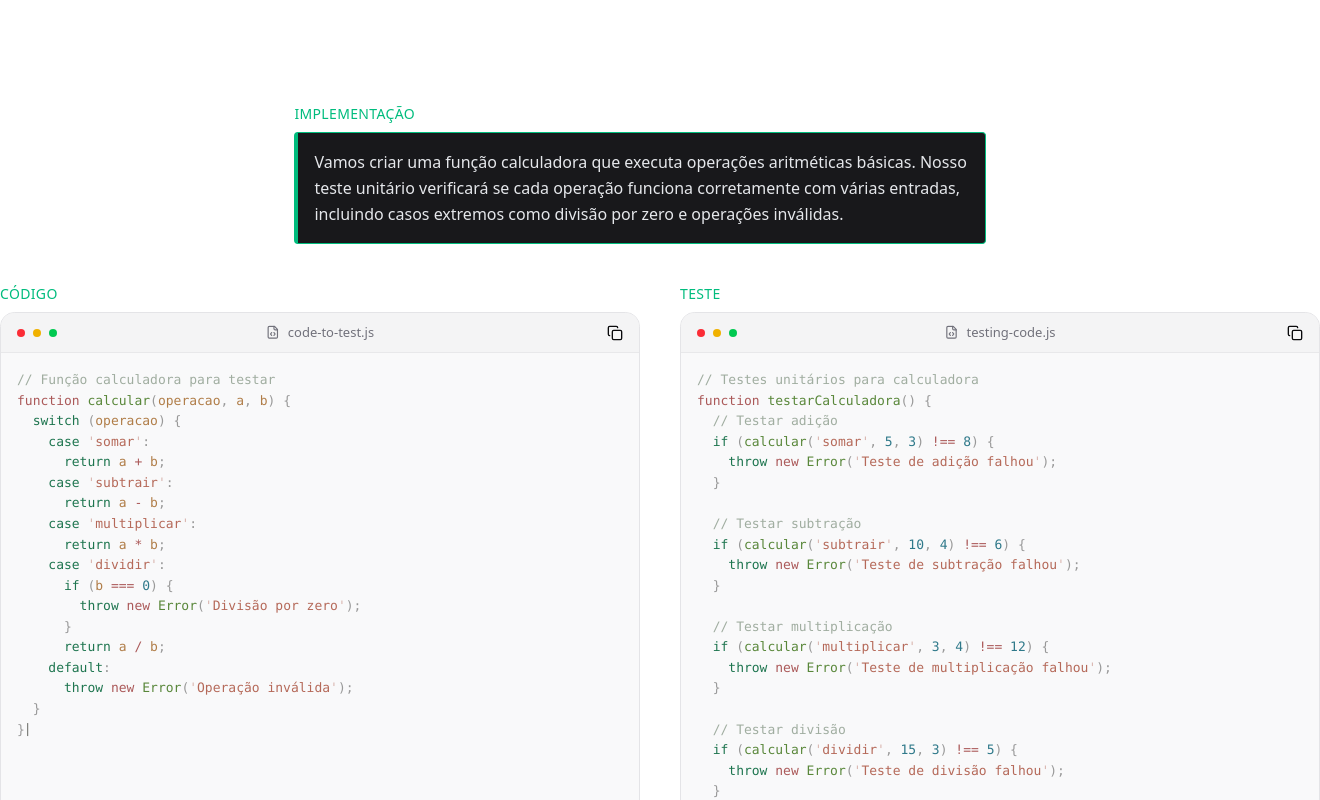
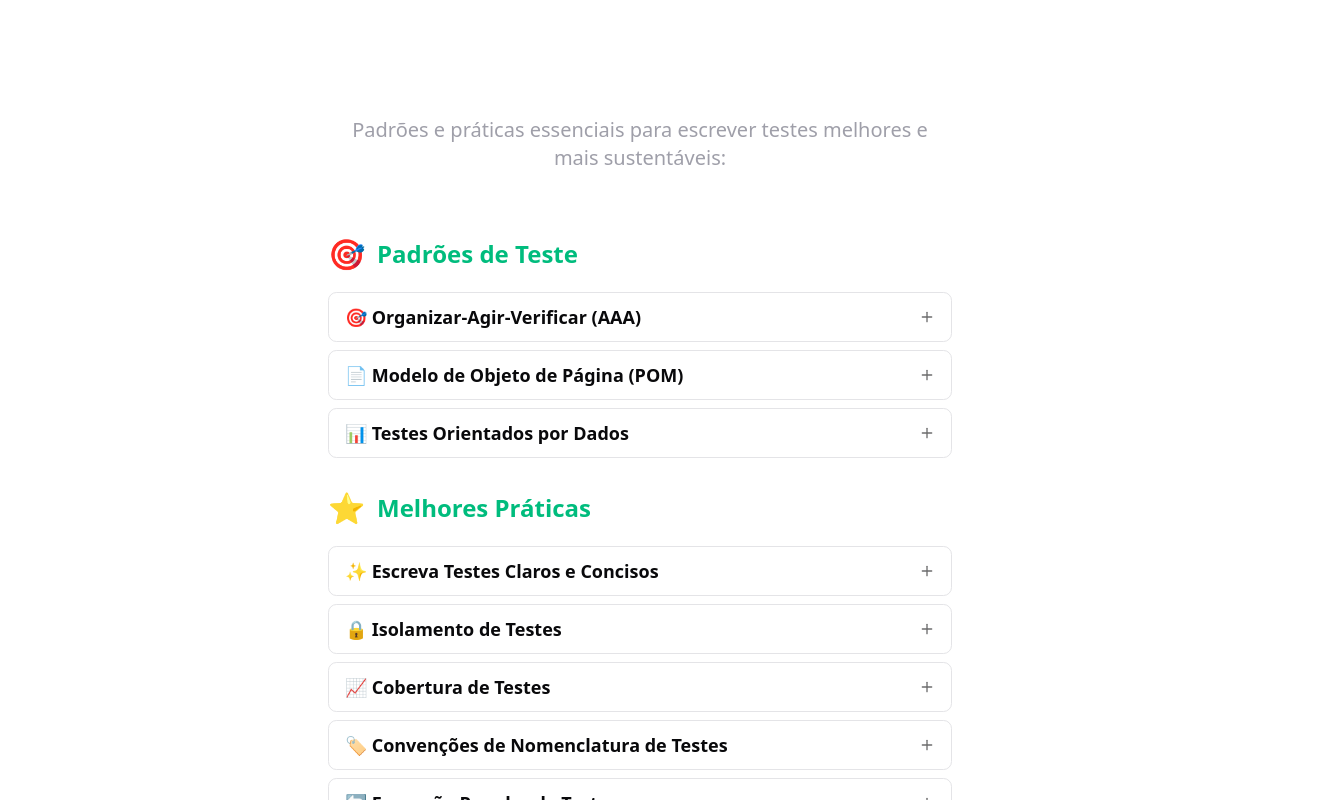
Before and after one commit to brunomestanza/presentation-shadcn-ui, a Next.js app: page / in a window 1280 px wide. Shown: the top 800 px of the page, 1320 px wide, since content can reach past the window. Built offline with nearby package versions, Linux system fonts and the light colour scheme.

Commit message:
feat: :sparkles: add patterns slide

```diff
--- a/package.json
+++ b/package.json
@@ -9,6 +9,7 @@
     "lint": "biome check --write"
   },
   "dependencies": {
+    "@radix-ui/react-accordion": "^1.2.11",
     "@radix-ui/react-dropdown-menu": "^2.1.15",
     "@radix-ui/react-slot": "^1.2.3",
     "class-variance-authority": "^0.7.1",
@@ -18,6 +19,7 @@
     "motion": "^12.23.12",
     "next": "15.4.5",
     "next-themes": "^0.4.6",
+    "radix-ui": "^1.4.2",
     "react": "19.1.0",
     "react-dom": "19.1.0",
     "shiki": "^3.9.1",
--- a/src/app/page.tsx
+++ b/src/app/page.tsx
@@ -1,79 +1,115 @@
-import { CodeExampleSlide } from '@/components/slides/code-example-slide'
+import { PatternsSlide } from '@/components/slides/patterns-slide'
 
 export default function Home() {
 	return (
-		<div>
-			<CodeExampleSlide
+		<div className="p-4">
+			<PatternsSlide
 				data={{
-					id: 6,
-					type: 'code-example',
-					title: 'Exemplo de Teste Unitário',
-					implementation:
-						'Vamos criar uma função calculadora que executa operações aritméticas básicas. Nosso teste unitário verificará se cada operação funciona corretamente com várias entradas, incluindo casos extremos como divisão por zero e operações inválidas.',
-					codeToTest: `// Função calculadora para testar
-function calcular(operacao, a, b) {
-  switch (operacao) {
-    case 'somar':
-      return a + b;
-    case 'subtrair':
-      return a - b;
-    case 'multiplicar':
-      return a * b;
-    case 'dividir':
-      if (b === 0) {
-        throw new Error('Divisão por zero');
-      }
-      return a / b;
-    default:
-      throw new Error('Operação inválida');
-  }
-}`,
-					testCode: `// Testes unitários para calculadora
-function testarCalculadora() {
-  // Testar adição
-  if (calcular('somar', 5, 3) !== 8) {
-    throw new Error('Teste de adição falhou');
-  }
-
-  // Testar subtração
-  if (calcular('subtrair', 10, 4) !== 6) {
-    throw new Error('Teste de subtração falhou');
-  }
-
-  // Testar multiplicação
-  if (calcular('multiplicar', 3, 4) !== 12) {
-    throw new Error('Teste de multiplicação falhou');
-  }
-
-  // Testar divisão
-  if (calcular('dividir', 15, 3) !== 5) {
-    throw new Error('Teste de divisão falhou');
-  }
-
-  // Testar divisão por zero
-  try {
-    calcular('dividir', 10, 0);
-    throw new Error('Deveria ter lançado erro de divisão por zero');
-  } catch (error) {
-    if (error.message !== 'Divisão por zero') {
-      throw new Error('Erro errado para divisão por zero');
-    }
-  }
-
-  // Testar operação inválida
-  try {
-    calcular('modulo', 10, 3);
-    throw new Error('Deveria ter lançado erro de operação inválida');
-  } catch (error) {
-    if (error.message !== 'Operação inválida') {
-      throw new Error('Erro errado para operação inválida');
-    }
-  }
-
-  console.log('✓ Todos os testes unitários da calculadora passaram!');
-}
-
-testarCalculadora();`,
+					id: 11,
+					type: 'patterns',
+					title: 'Padrões de Teste e Melhores Práticas',
+					patterns: [
+						{
+							category: 'Padrões de Teste',
+							items: [
+								{
+									name: 'Organizar-Agir-Verificar (AAA)',
+									icon: '🎯',
+									description: 'Estruture seus testes em três fases claras',
+									details: [
+										'Organizar: Configure dados e condições de teste',
+										'Agir: Execute a função ou ação sendo testada',
+										'Verificar: Verifique o resultado esperado',
+									],
+									example:
+										"// Organizar\nconst usuario = { nome: 'João' };\n// Agir\nconst resultado = cumprimentarUsuario(usuario);\n// Verificar\nexpect(resultado).toBe('Olá, João!');",
+								},
+								{
+									name: 'Modelo de Objeto de Página (POM)',
+									icon: '📄',
+									description:
+										'Organize testes de interface com objetos de página reutilizáveis',
+									details: [
+										'Crie classes representando páginas web',
+										'Encapsule elementos e ações da página',
+										'Melhora a manutenibilidade e reduz duplicação',
+									],
+									example:
+										'class PaginaLogin {\n  inserirNomeUsuario(nomeUsuario) { /* ... */ }\n  inserirSenha(senha) { /* ... */ }\n  clicarLogin() { /* ... */ }\n}',
+								},
+								{
+									name: 'Testes Orientados por Dados',
+									icon: '📊',
+									description:
+										'Execute o mesmo teste com diferentes conjuntos de dados',
+									details: [
+										'Separe lógica de teste dos dados de teste',
+										'Teste múltiplos cenários eficientemente',
+										'Use fontes de dados externas (CSV, JSON, bancos de dados)',
+									],
+									example:
+										'const dadosTeste = [\n  { entrada: 5, esperado: 25 },\n  { entrada: 3, esperado: 9 }\n];\ndadosTeste.forEach(dados => {\n  test(`quadrado de ${dados.entrada}`, () => {\n    expect(quadrado(dados.entrada)).toBe(dados.esperado);\n  });\n});',
+								},
+							],
+						},
+						{
+							category: 'Melhores Práticas',
+							items: [
+								{
+									name: 'Escreva Testes Claros e Concisos',
+									icon: '✨',
+									description: 'Torne os testes fáceis de ler e entender',
+									details: [
+										'Use nomes descritivos de teste que expliquem o que está sendo testado',
+										'Mantenha testes simples e focados em um comportamento',
+										'Escreva testes que contem uma história sobre seu código',
+									],
+								},
+								{
+									name: 'Isolamento de Testes',
+									icon: '🔒',
+									description:
+										'Garanta que os testes sejam independentes uns dos outros',
+									details: [
+										'Cada teste deve executar independentemente',
+										'Limpe após os testes (resetar estado, limpar dados)',
+										'Testes não devem depender da ordem de execução',
+									],
+								},
+								{
+									name: 'Cobertura de Testes',
+									icon: '📈',
+									description: 'Busque cobertura de teste significativa',
+									details: [
+										'Foque na lógica de negócio crítica e casos extremos',
+										'Busque 70-80% de cobertura de código como diretriz',
+										'Qualidade sobre quantidade - testes significativos importam mais',
+									],
+								},
+								{
+									name: 'Convenções de Nomenclatura de Testes',
+									icon: '🏷️',
+									description: 'Use nomes consistentes e significativos',
+									details: [
+										"Use nomes descritivos: 'deveria_retornar_erro_quando_email_invalido'",
+										'Siga convenções da equipe consistentemente',
+										'Inclua o comportamento esperado no nome',
+									],
+								},
+								{
+									name: 'Execução Regular de Testes',
+									icon: '🔄',
+									description:
+										'Execute testes frequentemente e automaticamente',
+									details: [
+										'Integre testes no seu pipeline de CI/CD',
+										'Execute testes antes de fazer commit do código',
+										'Configure execução automática de testes em mudanças de código',
+									],
+								},
+							],
+						},
+					],
 				}}
 			/>
 		</div>
--- /dev/null
+++ b/src/components/slides/patterns-slide.tsx
@@ -0,0 +1,149 @@
+'use client'
+
+import { FileCode, PlusIcon } from 'lucide-react'
+import { Accordion as AccordionPrimitive } from 'radix-ui'
+import { useEffect, useState } from 'react'
+import {
+	Accordion,
+	AccordionContent,
+	AccordionItem,
+} from '@/components/ui/accordion'
+import type { SlideData } from '@/types/slide-types'
+import { CodeEditor } from '../ui/code-editor'
+
+interface PatternsSlideProps {
+	data: SlideData
+}
+
+export function PatternsSlide({ data }: PatternsSlideProps) {
+	const [animatedCategories, setAnimatedCategories] = useState<number[]>([])
+
+	useEffect(() => {
+		const timers =
+			data.patterns?.map((_, index) =>
+				setTimeout(() => {
+					setAnimatedCategories((prev) => [...prev, index])
+				}, index * 200),
+			) || []
+
+		return () => timers.forEach(clearTimeout)
+	}, [data.patterns])
+
+	return (
+		<div className="min-h-[400px] w-[50%] mx-auto">
+			<h1 className="text-2xl md:text-3xl lg:text-4xl font-bold text-white mb-5 text-center break-words">
+				{data.title}
+			</h1>
+
+			<div className="text-center mb-8">
+				<p className="text-base md:text-lg lg:text-xl text-zinc-400 break-words">
+					Padrões e práticas essenciais para escrever testes melhores e mais
+					sustentáveis:
+				</p>
+			</div>
+
+			<div className="flex flex-col gap-8 mb-8">
+				{data.patterns?.map((category, categoryIndex) => (
+					<div
+						key={category.category}
+						className={`
+              opacity-0 translate-y-8 transition-all duration-500
+              ${animatedCategories.includes(categoryIndex) ? 'opacity-100 translate-y-0' : ''}
+            `}
+					>
+						<h2 className="flex items-center gap-3 text-xl md:text-2xl text-emerald-500 mb-5 font-semibold">
+							<span className="text-2xl md:text-3xl">
+								{category.category === 'Padrões de Teste' ? '🎯' : '⭐'}
+							</span>
+							{category.category}
+						</h2>
+
+						<Accordion
+							type="single"
+							collapsible
+							className="w-full space-y-2"
+							defaultValue="3"
+						>
+							{category.items.map((item) => (
+								<AccordionItem
+									value={item.name}
+									key={item.name}
+									className="bg-background has-focus-visible:border-ring has-focus-visible:ring-ring/50 rounded-md border px-4 py-1 outline-none last:border-b has-focus-visible:ring-[3px]"
+								>
+									<AccordionPrimitive.Header className="flex">
+										<AccordionPrimitive.Trigger className="ocus-visible:ring-0 flex flex-1 items-center justify-between rounded-md py-2 text-left text-[18px] leading-6 font-semibold transition-all outline-none [&>svg>path:last-child]:origin-center [&>svg>path:last-child]:transition-all [&>svg>path:last-child]:duration-200 [&[data-state=open]>svg]:rotate-180 [&[data-state=open]>svg>path:last-child]:rotate-90 [&[data-state=open]>svg>path:last-child]:opacity-0">
+											{item.icon} {item.name}
+											<PlusIcon
+												size={16}
+												className="pointer-events-none shrink-0 opacity-60 transition-transform duration-200"
+												aria-hidden="true"
+											/>
+										</AccordionPrimitive.Trigger>
+									</AccordionPrimitive.Header>
+									<AccordionContent className="text-muted-foreground pb-2">
+										{item.description}
+										<ul className="list-none m-0 p-0 flex flex-col gap-2 my-4">
+											{item.details.map((detail) => (
+												<li
+													key={detail}
+													className="text-gray-200 text-sm md:text-base leading-relaxed relative pl-5 break-words before:content-['•'] before:absolute before:left-0 before:text-emerald-500 before:font-bold"
+												>
+													{detail}
+												</li>
+											))}
+										</ul>
+										{item.example && (
+											<CodeEditor
+												cursor
+												writing={false}
+												className="w-[640px] h-[270px]"
+												lang="javascript"
+												title="code-to-test.js"
+												icon={<FileCode />}
+												duration={10}
+												delay={1}
+												copyButton
+												themes={{
+													light: 'vitesse-light',
+													dark: 'vitesse-dark',
+												}}
+											>
+												{item.example}
+											</CodeEditor>
+										)}
+									</AccordionContent>
+								</AccordionItem>
+							))}
+						</Accordion>
+					</div>
+				))}
+			</div>
+
+			<div className="bg-zinc-900 border border-zinc-700 rounded-lg p-6 md:p-8 mt-12">
+				<h3 className="text-emerald-500 text-lg md:text-xl mb-5 text-center font-semibold">
+					🎯 Principais Conclusões
+				</h3>
+				<div className="grid gap-4 md:grid-cols-2">
+					<div className="text-gray-200 text-sm md:text-base leading-relaxed p-3 bg-emerald-500/5 rounded-md border-l-4 border-emerald-500 break-words">
+						<strong className="text-emerald-500">Comece simples:</strong> Inicie
+						com padrões básicos como AAA e gradualmente adote técnicas mais
+						avançadas
+					</div>
+					<div className="text-gray-200 text-sm md:text-base leading-relaxed p-3 bg-emerald-500/5 rounded-md border-l-4 border-emerald-500 break-words">
+						<strong className="text-emerald-500">Consistência:</strong> Use os
+						mesmos padrões e convenções de nomenclatura em toda a equipe
+					</div>
+					<div className="text-gray-200 text-sm md:text-base leading-relaxed p-3 bg-emerald-500/5 rounded-md border-l-4 border-emerald-500 break-words">
+						<strong className="text-emerald-500">Manutenibilidade:</strong>{' '}
+						Escreva testes que sejam fáceis de ler, entender e modificar
+					</div>
+					<div className="text-gray-200 text-sm md:text-base leading-relaxed p-3 bg-emerald-500/5 rounded-md border-l-4 border-emerald-500 break-words">
+						<strong className="text-emerald-500">Automação:</strong> Integre
+						testes no seu fluxo de trabalho de desenvolvimento e pipeline de
+						CI/CD
+					</div>
+				</div>
+			</div>
+		</div>
+	)
+}
--- /dev/null
+++ b/src/components/ui/accordion.tsx
@@ -0,0 +1,70 @@
+'use client'
+
+import { ChevronDownIcon } from 'lucide-react'
+import { Accordion as AccordionPrimitive } from 'radix-ui'
+import type * as React from 'react'
+
+import { cn } from '@/lib/utils'
+
+function Accordion({
+	...props
+}: React.ComponentProps<typeof AccordionPrimitive.Root>) {
+	return <AccordionPrimitive.Root data-slot="accordion" {...props} />
+}
+
+function AccordionItem({
+	className,
+	...props
+}: React.ComponentProps<typeof AccordionPrimitive.Item>) {
+	return (
+		<AccordionPrimitive.Item
+			data-slot="accordion-item"
+			className={cn('border-b last:border-b-0', className)}
+			{...props}
+		/>
+	)
+}
+
+function AccordionTrigger({
+	className,
+	children,
+	...props
+}: React.ComponentProps<typeof AccordionPrimitive.Trigger>) {
+	return (
+		<AccordionPrimitive.Header className="flex">
+			<AccordionPrimitive.Trigger
+				data-slot="accordion-trigger"
+				className={cn(
+					'focus-visible:border-ring focus-visible:ring-ring/50 flex flex-1 items-center justify-between gap-4 rounded-md py-4 text-left text-sm font-semibold transition-all outline-none hover:underline focus-visible:ring-[3px] disabled:pointer-events-none disabled:opacity-50 [&[data-state=open]>svg]:rotate-180',
+					className,
+				)}
+				{...props}
+			>
+				{children}
+				<ChevronDownIcon
+					size={16}
+					className="pointer-events-none shrink-0 opacity-60 transition-transform duration-200"
+					aria-hidden="true"
+				/>
+			</AccordionPrimitive.Trigger>
+		</AccordionPrimitive.Header>
+	)
+}
+
+function AccordionContent({
+	className,
+	children,
+	...props
+}: React.ComponentProps<typeof AccordionPrimitive.Content>) {
+	return (
+		<AccordionPrimitive.Content
+			data-slot="accordion-content"
+			className="data-[state=closed]:animate-accordion-up data-[state=open]:animate-accordion-down overflow-hidden text-sm"
+			{...props}
+		>
+			<div className={cn('pt-0 pb-4', className)}>{children}</div>
+		</AccordionPrimitive.Content>
+	)
+}
+
+export { Accordion, AccordionContent, AccordionItem, AccordionTrigger }
```
Also changed, not shown: 1 other file (tests, documents, lock files or other folders).
